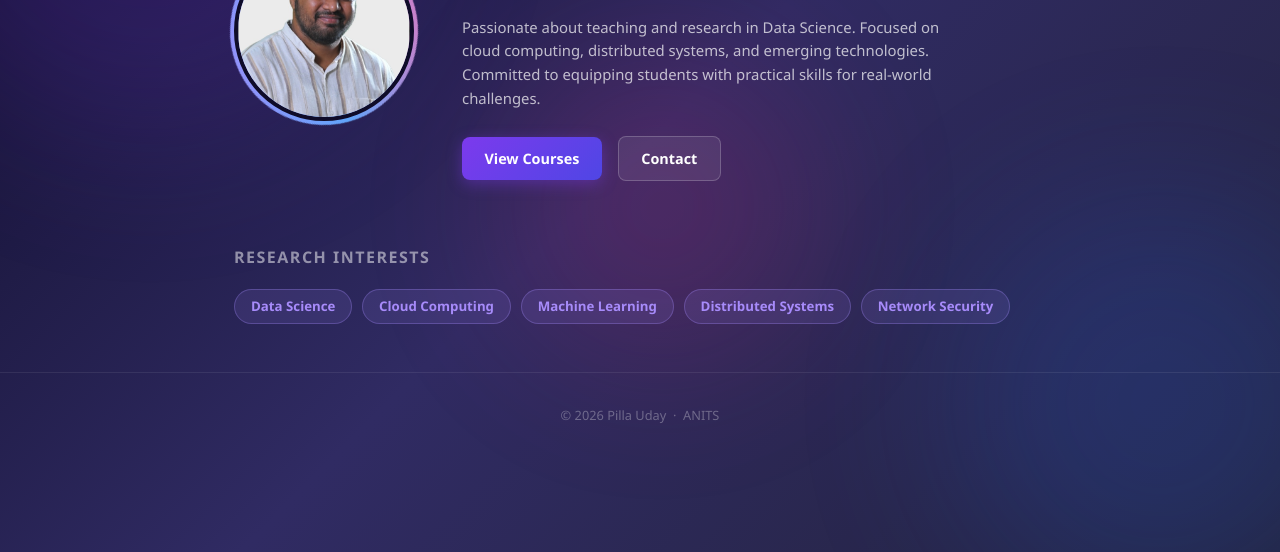
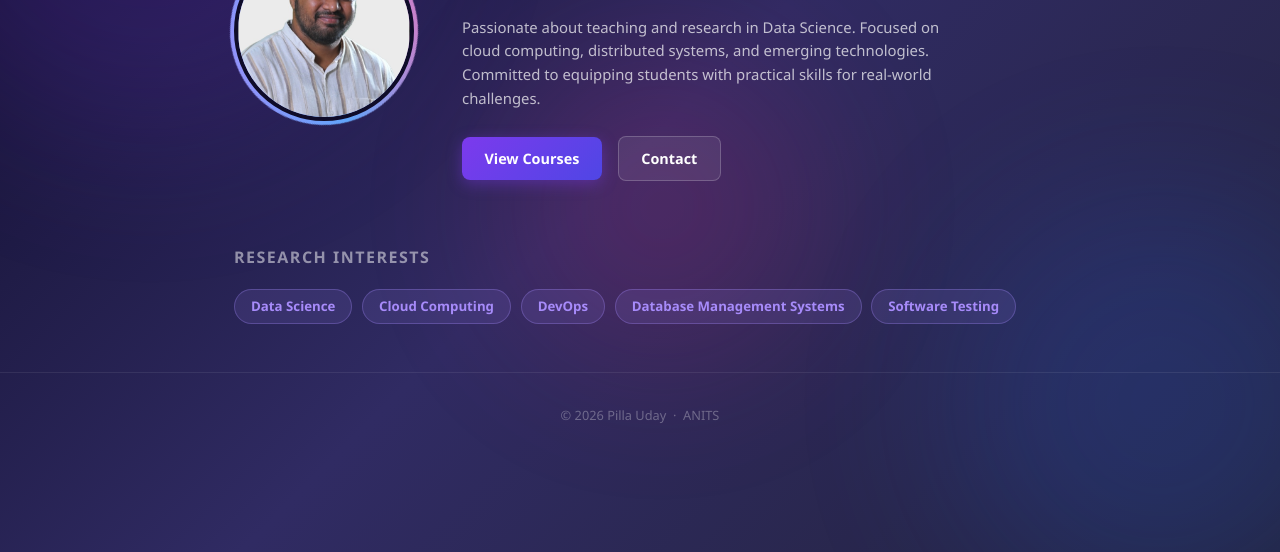
Before and after one commit to udayc92/live, a plain HTML site: page index.html in a window 1280 px wide. Shown: the part 248-800 px from the top of the page. Drawn offline with Linux system fonts and the light colour scheme.

Commit message:
data change

```diff
--- a/index.html
+++ b/index.html
@@ -252,9 +252,9 @@
   <div class="interests">
     <span class="tag">Data Science</span>
     <span class="tag">Cloud Computing</span>
-    <span class="tag">Machine Learning</span>
-    <span class="tag">Distributed Systems</span>
-    <span class="tag">Network Security</span>
+    <span class="tag">DevOps</span>
+    <span class="tag">Database Management Systems</span>
+    <span class="tag">Software Testing</span>
   </div>
 </div>
 
```
